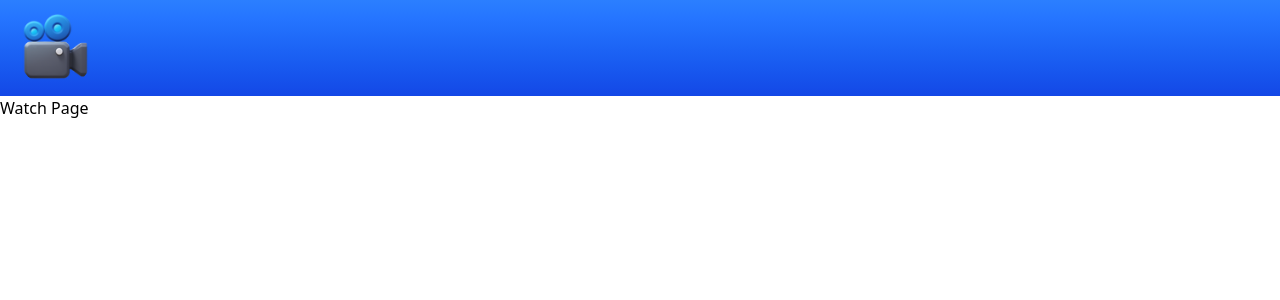
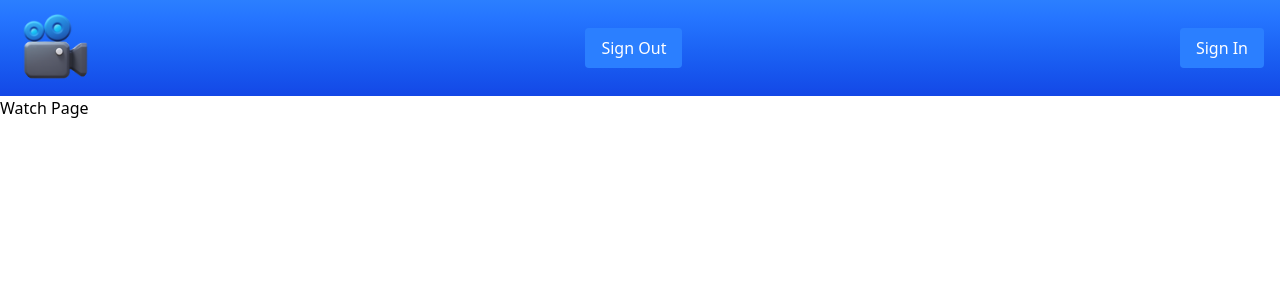
Before and after one commit to Saha-7/Memory-Box, a Next.js app in the folder my-memory-box-app/: page /watch in a window 1280 px wide. Shown: the top 300 px of the page. Built offline with nearby package versions, Linux system fonts and the light colour scheme; no server answers.

Commit message:
Sign In/Out button rendered

```diff
--- a/my-memory-box-app/app/firebase/firebase.ts
+++ b/my-memory-box-app/app/firebase/firebase.ts
@@ -24,7 +24,7 @@ const firebaseConfig = {
 
 // Initialize Firebase
 const app = initializeApp(firebaseConfig);
-const analytics = getAnalytics(app);
+// const analytics = getAnalytics(app);
 
 
 const auth = getAuth(app);
--- a/my-memory-box-app/app/navbar/navbar.tsx
+++ b/my-memory-box-app/app/navbar/navbar.tsx
@@ -1,5 +1,8 @@
+'use client'
+
 import Image from "next/image"
 import Link from "next/link"
+import SignIn from "./signin"
 
 export default function Navbar() {
     return(
@@ -13,6 +16,7 @@ export default function Navbar() {
                 className="w-20 h-20 rounded-full"
             />
             </Link>
+            <SignIn/>
         </nav>
     )
 }
--- /dev/null
+++ b/my-memory-box-app/app/navbar/signin.tsx
@@ -0,0 +1,17 @@
+import React from 'react'
+import { signInWithGoogle, signOut } from '../firebase/firebase'
+
+const SignIn = () => {
+  return (
+    <>
+    <button onClick={signOut} className="bg-blue-500 text-white px-4 py-2 rounded hover:bg-blue-600 transition duration-300">
+      Sign Out
+    </button>
+    <button onClick={signInWithGoogle} className="bg-blue-500 text-white px-4 py-2 rounded hover:bg-blue-600 transition duration-300 ml-2">
+      Sign In
+    </button>
+    </>
+  )
+}
+
+export default SignIn
```
